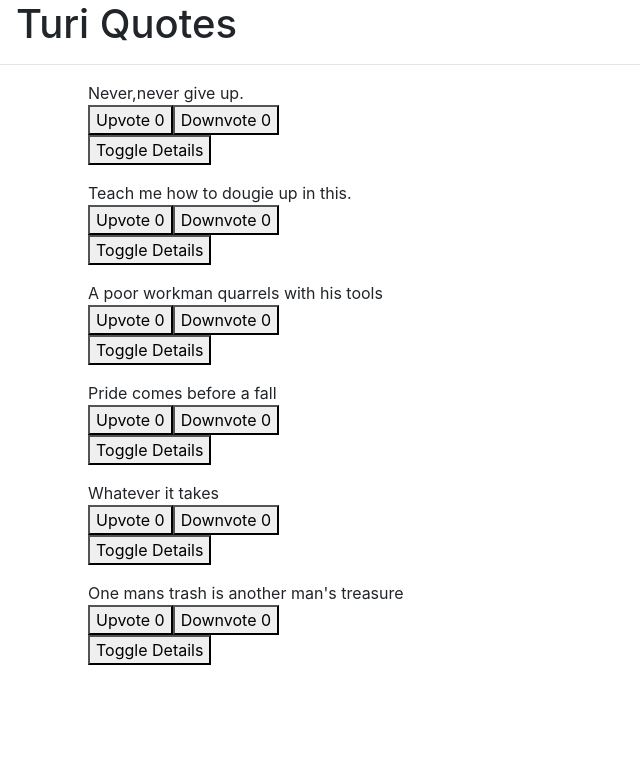
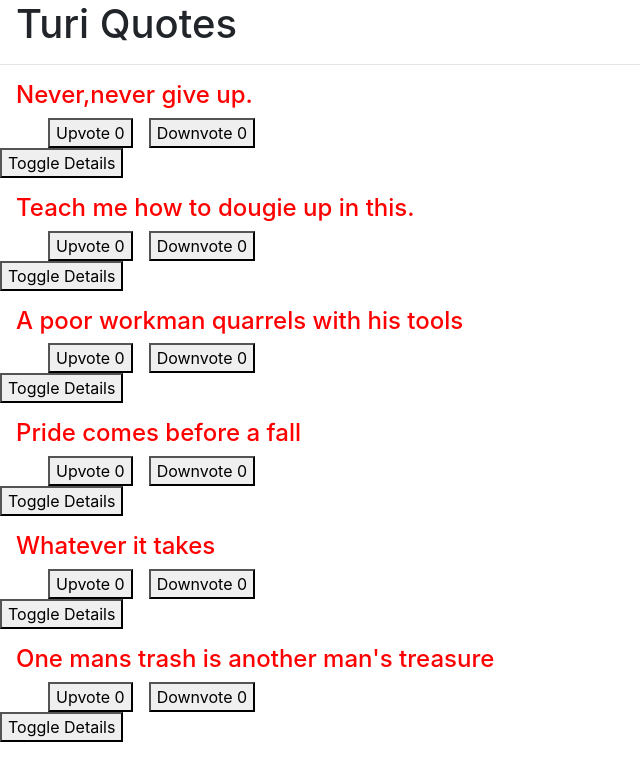
Before and after one commit to Turi-byte/quote, an Angular app: page / in a window 1280 px wide. Shown: the top 780 px of the page, without its empty margins (0-640 px from the left). Built offline with nearby package versions, Linux system fonts and the light colour scheme.

Commit message:
Add a directive to give the quotes a color red

```diff
--- a/src/app/app.module.ts
+++ b/src/app/app.module.ts
@@ -6,13 +6,15 @@ import { AppComponent } from './app.component';
 import { QuoteComponent } from './quote/quote.component';
 import { QuoteDetailsComponent } from './quote-details/quote-details.component';
 import { DateCountPipe } from './date-count.pipe';
+import { HighlightDirective } from './highlight.directive';
 
 @NgModule({
   declarations: [
     AppComponent,
     QuoteComponent,
     QuoteDetailsComponent,
-    DateCountPipe
+    DateCountPipe,
+    HighlightDirective
   ],
   imports: [
     BrowserModule,
--- /dev/null
+++ b/src/app/highlight.directive.ts
@@ -0,0 +1,12 @@
+import { Directive, ElementRef } from '@angular/core';
+
+@Directive({
+  selector: '[appHighlight]'
+})
+export class HighlightDirective {
+
+  constructor(private elem:ElementRef) {
+    this.elem.nativeElement.style.color='Red';
+   }
+
+}
--- a/src/app/quote/quote.component.html
+++ b/src/app/quote/quote.component.html
@@ -3,20 +3,27 @@
   <hr>
   <div class="row">
     <div class="col-md-6">
+      <div class="mb-3" *ngFor='let quote of quotes; let i = index'>
+        <div>
+          <div>
+            <h4 id={{i}} class="ml-3" appHighlight>
+              {{quote.name}}
+            </h4>
+            <button class="ml-5" (click)="quote.upvotes = quote.upvotes + 1">Upvote<i class="fa fa-thumbs-up"></i> {{quote.upvotes}}
+            </button>
+            <button class="ml-3" (click)="quote.downvotes = quote.downvotes + 1">Downvote<i class="fa fa-thumbs-down"></i>
+              {{quote.downvotes}}</button>
+          </div>
 
+          <div>
+            <button (click)='toggleDetails(i)'>Toggle Details</button>
+          </div>
+        </div>
+        <div *ngIf='quote.showDetails'>
+          <app-quote-details [quote]='quote' (isDelete)='deleteQuote($event,i)'>
+          </app-quote-details>
+        </div>
+      </div>
     </div>
   </div>
-  <ul class="ml-5" style="list-style: none">
-    <div class="mb-3" *ngFor='let quote of quotes; let i = index'>
-      <li>
-        {{quote.name}} <br>
-        <button (click)="quote.upvotes = quote.upvotes + 1">Upvote<i class="fa fa-thumbs-up"></i>        {{quote.upvotes}}
-        </button>
-        <button (click)="quote.downvotes = quote.downvotes + 1">Downvote<i class="fa fa-thumbs-down"></i>    {{quote.downvotes}}</button>
-        <br>
-      </li>
-      <button (click)='toggleDetails(i)'>Toggle Details</button>
-      <app-quote-details *ngIf='quote.showDetails' [quote]='quote' (isDelete)='deleteQuote($event,i)'></app-quote-details>
-    </div>
-  </ul>
 </div>
```
Also changed, not shown: 1 other file (tests, documents, lock files or other folders).
